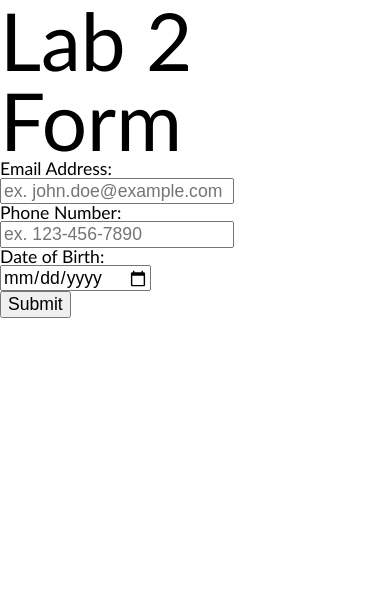
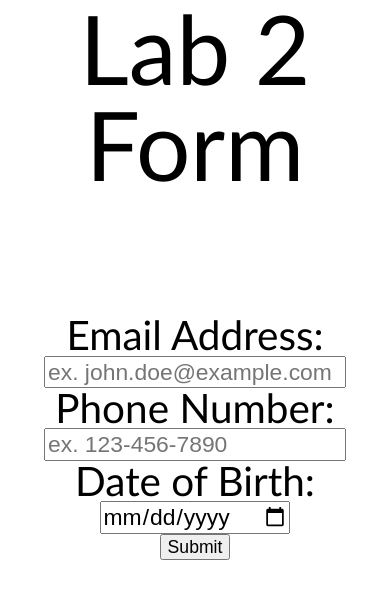
Before and after one commit to Kacper-Kraj-ITMD-362/ITMD-362-LAB2, a plain HTML site: page index.html in a window 390 px wide. Drawn offline with Linux system fonts and the light colour scheme.

Commit message:
Added Mobile Friendly styling
Added styling so when page is stretched or compressed everything remains neat and centered.

```diff
--- a/css/screen.css
+++ b/css/screen.css
@@ -1,12 +1,25 @@
 h2 {
 	font-family: Calibri, sans-serif;
-	font-size: 5em;
+	font-size: 6em;
 }
 
 form {
 	font-family: Calibri, sans-serif;
 	font-size: 1.1em;
-	padding-top: 10%
-	margin: auto;
-	width: 50%
+	padding-top: 7em;
+	display: block;
 }
+
+body{
+	text-align: center;
+}
+
+#emailaddress, #dob, #phonenum {
+    display: block;
+    margin: auto;
+	font-size: 1.3em;
+}
+
+label{
+	font-size: 2.3em
+}
```
